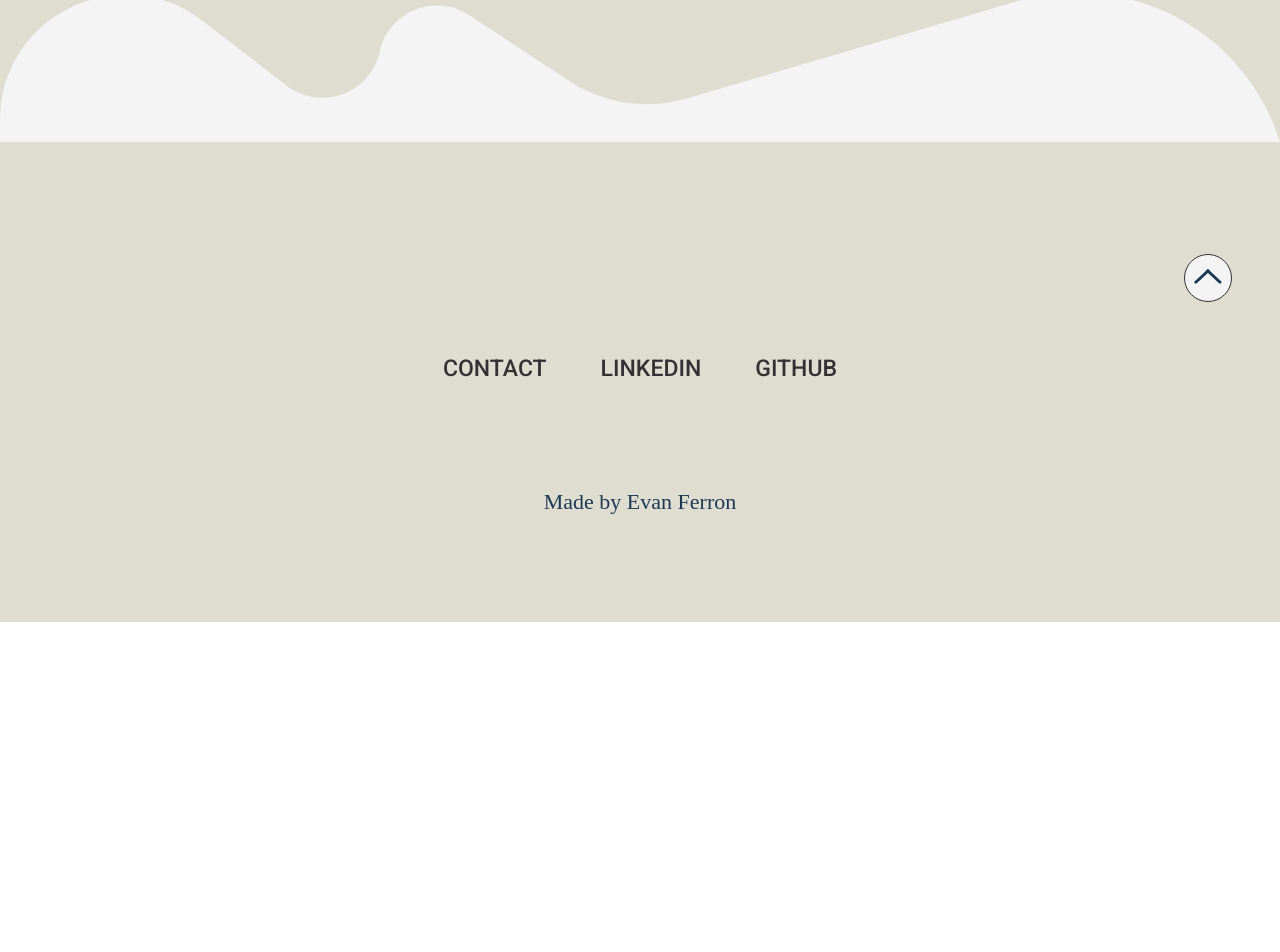
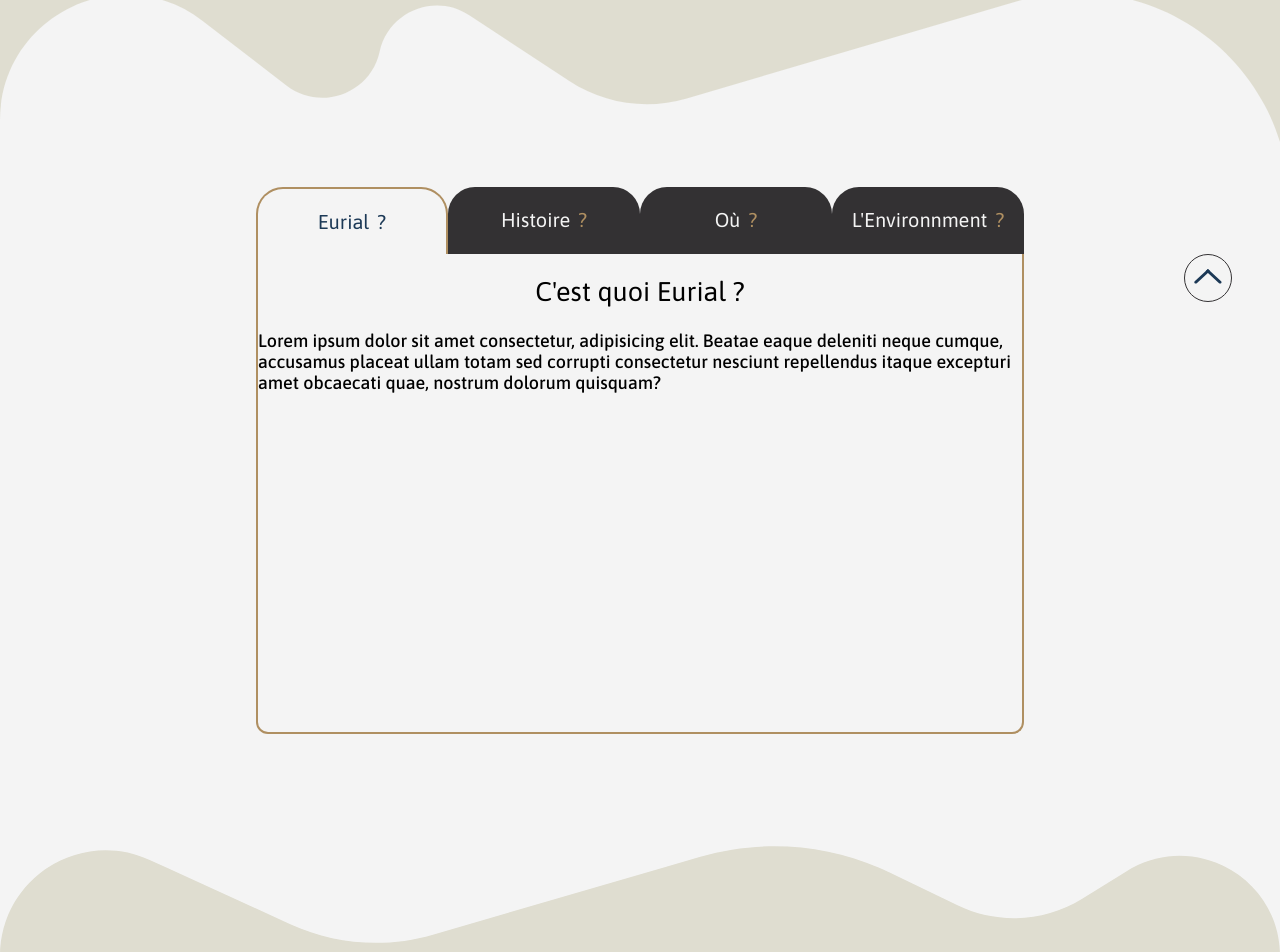
Before and after one commit to evanferron/Rapport_stage, a React (Vite) app: page /entreprise in a window 1280 px wide. Shown: the part 658-1610 px from the top of the page. Before the commit the page ends 1280 px from the top, so only its background shows below. Built offline with nearby package versions, Linux system fonts and the light colour scheme.

Commit message:
:sparkles: | create entreprise page content

```diff
--- /dev/null
+++ b/src/components/entreprise/entreprise.scss
@@ -0,0 +1,68 @@
+@import "../../utils/variables.scss";
+
+#main-entreprise-section{
+    background-color: $grey;
+    width: 100vw;
+    height: min-content; //to change
+    display: grid;
+    grid-template-rows: 7rem 1fr 7rem;
+    justify-items: center;
+
+    #wave-main-bottom{
+        grid-row: 4;
+    }
+    span{
+        align-self: flex-end;
+        max-width: 50rem;
+        width: 60vw;
+        display: flex;
+        justify-content: center;
+
+        button{
+            display: flex;
+            width: 25%;
+            justify-content: center;
+            gap: 0.5rem;
+            border-top-left-radius: 27px;
+            border-top-right-radius: 27px;
+            border-bottom: none;
+            // outline: none;
+            font-family: 'Asap';
+            font-size: 20px;
+            cursor: pointer;
+            border-image: none;
+        }
+        .selected{
+            border: solid $brown 2px;
+            border-bottom: none;
+            color: $indigo;
+            background-color: $grey;
+        }
+        .unselected{
+            border: none;
+            background-color: $charcoal;
+            color: $grey;
+
+            .question-mark{
+                color: $brown;
+            }
+        }
+    }
+    #tab-content{
+        max-width: 50rem;
+        width: 60vw;
+        height: 60vh;
+        border-right: 2px $brown solid;
+        box-sizing: border-box;
+        border-left: 2px $brown solid;
+        border-bottom: 2px $brown solid;
+        border-bottom-left-radius: 12px;
+        border-bottom-right-radius: 12px;
+        font-family: 'Asap';
+        h2{
+            text-align: center;
+            font-weight: 400;
+        }
+
+    }
+}
--- /dev/null
+++ b/src/components/entreprise/entrepriseContent.jsx
@@ -0,0 +1,103 @@
+import { useState } from "react";
+import "./entreprise.scss";
+import wave from "../../wave_bottom.svg";
+
+const EntrepriseContent = () => {
+  const [currentTab, setCurrentTab] = useState(1);
+
+  const contentEurial = (
+    <section id="tab-content">
+      <h2>C'est quoi Eurial ?</h2>
+      <p>
+        Lorem ipsum dolor sit amet consectetur, adipisicing elit. Beatae eaque
+        deleniti neque cumque, accusamus placeat ullam totam sed corrupti
+        consectetur nesciunt repellendus itaque excepturi amet obcaecati quae,
+        nostrum dolorum quisquam?
+      </p>
+    </section>
+  );
+  const contentHistoire = (
+    <section id="tab-content">
+      <h2>Quelle est son histoire ?</h2>
+      <p>
+        Lorem ipsum dolor sit amet consectetur, adipisicing elit. Beatae eaque
+        deleniti neque cumque, accusamus placeat ullam totam sed corrupti
+        consectetur nesciunt repellendus itaque excepturi amet obcaecati quae,
+        nostrum dolorum quisquam?
+      </p>
+    </section>
+  );
+  const contentOu = (
+    <section id="tab-content">
+      <h2>Où est présent Eurial ?</h2>
+      <p>
+        Lorem ipsum dolor sit amet consectetur, adipisicing elit. Beatae eaque
+        deleniti neque cumque, accusamus placeat ullam totam sed corrupti
+        consectetur nesciunt repellendus itaque excepturi amet obcaecati quae,
+        nostrum dolorum quisquam?
+      </p>
+    </section>
+  );
+  const contentEnvironnement = (
+    <section id="tab-content">
+      <h2>Comment est l'environnement de travail ?</h2>
+      <p>
+        Lorem ipsum dolor sit amet consectetur, adipisicing elit. Beatae eaque
+        deleniti neque cumque, accusamus placeat ullam totam sed corrupti
+        consectetur nesciunt repellendus itaque excepturi amet obcaecati quae,
+        nostrum dolorum quisquam?
+      </p>
+    </section>
+  );
+
+  return (
+    <section id="main-entreprise-section">
+      <span>
+        <button
+          className={`${currentTab == 1 ? "selected" : "unselected"}`}
+          onClick={() => {
+            setCurrentTab(1);
+          }}
+        >
+          <p>Eurial </p>
+          <p className="question-mark">?</p>
+        </button>
+        <button
+          className={`${currentTab == 2 ? "selected" : "unselected"}`}
+          onClick={() => {
+            setCurrentTab(2);
+          }}
+        >
+          <p>Histoire </p>
+          <p className="question-mark">?</p>
+        </button>
+        <button
+          className={`${currentTab == 3 ? "selected" : "unselected"}`}
+          onClick={() => {
+            setCurrentTab(3);
+          }}
+        >
+          <p>Où </p>
+          <p className="question-mark">?</p>
+        </button>
+        <button
+          className={`${currentTab == 4 ? "selected" : "unselected"}`}
+          onClick={() => {
+            setCurrentTab(4);
+          }}
+        >
+          <p>L'Environnment </p>
+          <p className="question-mark">?</p>
+        </button>
+      </span>
+      {
+        [contentEurial, contentHistoire, contentOu, contentEnvironnement][
+          currentTab - 1
+        ]
+      }
+      <img id="wave-main-bottom" src={wave}></img>
+    </section>
+  );
+};
+
+export default EntrepriseContent;
--- a/src/pages/about/about.scss
+++ b/src/pages/about/about.scss
@@ -21,7 +21,7 @@
             width: 20rem;
             aspect-ratio: 1/1;
             border-radius: 12px;
-            border: 2px solid $indigo;
+            border: 1px solid $indigo;
         }
 
         div{
--- a/src/pages/entreprise/entreprise.jsx
+++ b/src/pages/entreprise/entreprise.jsx
@@ -1,11 +1,18 @@
 import Header from "../../components/header/header";
 import Footer from "../../components/footer/footer";
 import Gotop from "../../components/gotop/gotop";
+import EntrepriseContent from "../../components/entreprise/entrepriseContent";
 
 const Entreprise = () => {
   return (
     <main>
-      <Header page={"entreprise"} title={"Présentation d'Eurial"} buttonMessage={'Apprenez-en plus sur Eurial'}></Header>
+      <Header
+        page={"entreprise"}
+        title={"Présentation d'Eurial"}
+        buttonMessage={"Apprenez-en plus sur Eurial"}
+        buttonTarget={"main-entreprise-section"}
+      ></Header>
+      <EntrepriseContent></EntrepriseContent>
       <Gotop></Gotop>
       <Footer></Footer>
     </main>
```
